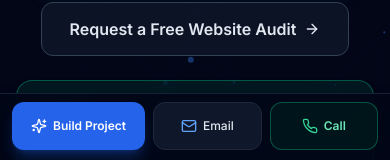
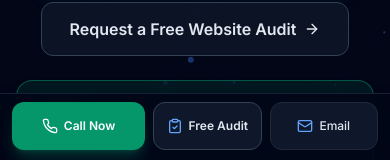
Before and after one commit to knowself/derivativegenius-com, a Next.js app: page / in a window 390 px wide. Shown: the part 682-842 px from the top of the page. Built offline with nearby package versions, Linux system fonts and the light colour scheme; no server answers.

Commit message:
fix: homepage playbook — call-first mobile bar, static book quote

```diff
--- a/src/app/book/page.tsx
+++ b/src/app/book/page.tsx
@@ -1,6 +1,8 @@
 import React from "react";
 import Link from "next/link";
 import { BookOpen, ArrowRight, ArrowLeft, CheckCircle2, AlertTriangle, Quote, Phone } from "lucide-react";
+import { BookQuoteRotator } from "@/components/BookQuoteRotator";
+import { getStewartQuotes } from "@/lib/stewart-quotes";
 
 export const metadata = {
   title: "Local Internet Presence — Free Book for Local Owners | Derivative Genius",
@@ -81,6 +83,7 @@ function ProofBox({ children }: { children: React.ReactNode }) {
 }
 
 export default function BookPage() {
+  const stewartQuotes = getStewartQuotes();
   return (
     <div className="mx-auto max-w-7xl px-4 py-16 sm:px-6 lg:px-8 space-y-12">
       <script type="application/ld+json" dangerouslySetInnerHTML={{ __html: JSON.stringify(bookJsonLd) }} />
@@ -127,6 +130,11 @@ export default function BookPage() {
             <span>Request a Free Website Audit</span>
           </Link>
         </div>
+      </div>
+
+      {/* Full quote browser lives here — homepage shows one static quote only (no auto-rotate per playbook) */}
+      <div className="mx-auto max-w-4xl rounded-2xl border border-slate-800 bg-slate-900/80 p-6 text-left backdrop-blur-xl">
+        <BookQuoteRotator quotes={stewartQuotes} rotate />
       </div>
 
       <div className="grid grid-cols-1 gap-8 lg:grid-cols-[280px_1fr]">
--- a/src/app/layout.tsx
+++ b/src/app/layout.tsx
@@ -1,6 +1,7 @@
 import { ClerkProvider } from "@clerk/nextjs";
 import "@/styles/globals.css";
 import type { Metadata } from "next";
+import { Suspense } from "react";
 import { Inter } from "next/font/google";
 import { Header } from "@/components/Header";
 import { Footer } from "@/components/Footer";
@@ -31,7 +32,9 @@ export default function RootLayout({
           <Header />
           <main className="flex-1">{children}</main>
           <Footer />
-          <MobileBottomBar />
+          <Suspense fallback={null}>
+            <MobileBottomBar />
+          </Suspense>
           </div>
           </Providers>
         </ClerkProvider>
--- a/src/app/page.tsx
+++ b/src/app/page.tsx
@@ -3,7 +3,6 @@ import Link from "next/link";
 import { Cpu, ArrowRight, CheckCircle2, MessageSquareText, Search, Workflow, UserCheck, Phone, BookOpen, Video, Mic, Music, Tv } from "lucide-react";
 import { Card, CardHeader, CardTitle, CardDescription, CardContent } from "@/components/ui/card";
 import { Newsletter } from "@/components/Newsletter";
-import { BookQuoteRotator } from "@/components/BookQuoteRotator";
 import { EatYourOwnCooking } from "@/components/EatYourOwnCooking";
 import { DemosShowcase } from "@/components/DemosShowcase";
 import { getStewartQuotes } from "@/lib/stewart-quotes";
@@ -207,7 +206,13 @@ export default function HomePage() {
               <span className="mb-1.5 inline-flex items-center gap-2 text-[11px] font-bold uppercase tracking-[0.18em] text-emerald-400">
                 New · Free Book — Local Internet Presence
               </span>
-              <BookQuoteRotator quotes={stewartQuotes} />
+              {/* Static single quote — no auto-rotate per playbook. Full browser lives on /book. */}
+              <span className="block text-center text-base font-medium leading-relaxed text-slate-100 sm:text-lg">
+                &ldquo;{stewartQuotes[0].quote}&rdquo;
+              </span>
+              <span className="mt-1.5 block text-left text-xs font-semibold uppercase tracking-wider text-slate-400">
+                — Mike Stewart · Read the free playbook that powers our audits
+              </span>
             </span>
             <ArrowRight className="h-5 w-5 shrink-0 text-emerald-400 transition-transform group-hover:translate-x-1" />
           </Link>
--- a/src/components/BookQuoteRotator.tsx
+++ b/src/components/BookQuoteRotator.tsx
@@ -5,17 +5,18 @@ import type { StewartQuote } from '@/lib/stewart-quotes';
 
 const ROTATE_MS = 15_000;
 
-export function BookQuoteRotator({ quotes }: { quotes: StewartQuote[] }) {
+export function BookQuoteRotator({ quotes, rotate = false }: { quotes: StewartQuote[]; rotate?: boolean }) {
   const [index, setIndex] = useState(0);
 
   useEffect(() => {
+    if (!rotate) return;
     if (quotes.length < 2) return;
     if (window.matchMedia('(prefers-reduced-motion: reduce)').matches) return;
     const timer = setInterval(() => {
       setIndex((current) => (current + 1) % quotes.length);
     }, ROTATE_MS);
     return () => clearInterval(timer);
-  }, [quotes.length]);
+  }, [quotes.length, rotate]);
 
   const current = quotes[index] ?? quotes[0];
 
--- a/src/components/MobileBottomBar.tsx
+++ b/src/components/MobileBottomBar.tsx
@@ -1,11 +1,15 @@
 "use client";
 
 import React, { useState } from "react";
-import { Phone, Mail, Sparkles, Send } from "lucide-react";
+import { usePathname } from "next/navigation";
+import Link from "next/link";
+import { Phone, Mail, Sparkles, Send, ClipboardCheck } from "lucide-react";
 import { ResponsiveDialog } from "@/components/ui/drawer";
 import { Haptics } from "@/lib/haptics";
 
 export function MobileBottomBar() {
+  const pathname = usePathname();
+  const isHome = pathname === "/";
   const [isSheetOpen, setIsSheetOpen] = useState(false);
   const [isSubmitted, setIsSubmitted] = useState(false);
   const [formData, setFormData] = useState({
@@ -35,6 +39,42 @@ export function MobileBottomBar() {
       {/* Sticky Bottom Thumb Zone Action Bar (Mobile Only) */}
       <div className="fixed bottom-0 left-0 right-0 z-40 md:hidden bg-slate-950/90 backdrop-blur-xl border-t border-slate-800/80 px-3 py-2 safe-area-bottom shadow-2xl">
         <div className="flex items-center justify-between gap-2 max-w-md mx-auto">
+          {isHome ? (
+            <>
+              {/* Home playbook: Call primary, Free Audit secondary */}
+              <a
+                href="tel:+13103799822"
+                onClick={() => Haptics.confirm()}
+                className="flex-[1.25] min-w-0 inline-flex items-center justify-center space-x-1.5 min-h-[48px] rounded-xl bg-emerald-600 px-2.5 text-xs sm:text-sm font-semibold text-white shadow-lg shadow-emerald-600/30 active:scale-95 transition-all"
+                aria-label="Call Joe Terry directly: (310) 379-9822"
+                title="Call (310) 379-9822"
+              >
+                <Phone className="h-4 w-4 shrink-0" />
+                <span className="truncate">Call Now</span>
+              </a>
+              <Link
+                href="/contact"
+                onClick={() => Haptics.confirm()}
+                className="flex-1 min-w-0 inline-flex items-center justify-center space-x-1.5 min-h-[48px] rounded-xl bg-slate-900 border border-slate-700 text-slate-200 text-xs font-semibold active:scale-95 transition-all px-2"
+                aria-label="Request a free website audit"
+              >
+                <ClipboardCheck className="h-4 w-4 text-blue-400 shrink-0" />
+                <span className="truncate">Free Audit</span>
+              </Link>
+              {/* 1-Tap Quick Email */}
+              <a
+                href="mailto:joe@derivativegenius.com?subject=AI%20Web%20Dev%20Inquiry"
+                onClick={() => Haptics.confirm()}
+                className="flex-1 min-w-0 inline-flex items-center justify-center space-x-1.5 min-h-[48px] rounded-xl bg-slate-900 border border-slate-800 text-slate-200 text-xs font-medium active:scale-95 transition-all px-2"
+                aria-label="Email Agency"
+                title="Email joe@derivativegenius.com"
+              >
+                <Mail className="h-4 w-4 text-blue-400 shrink-0" />
+                <span>Email</span>
+              </a>
+            </>
+          ) : (
+            <>
               {/* Primary CTA Bottom Sheet Trigger */}
               <button
                 onClick={handleOpenSheet}
@@ -68,6 +108,8 @@ export function MobileBottomBar() {
                 <span className="sm:hidden">Call</span>
                 <span className="hidden sm:inline truncate">Call (310) 379-9822</span>
               </a>
+            </>
+          )}
         </div>
       </div>
 
```
Lines whose indentation alone changed are shown as unchanged.
